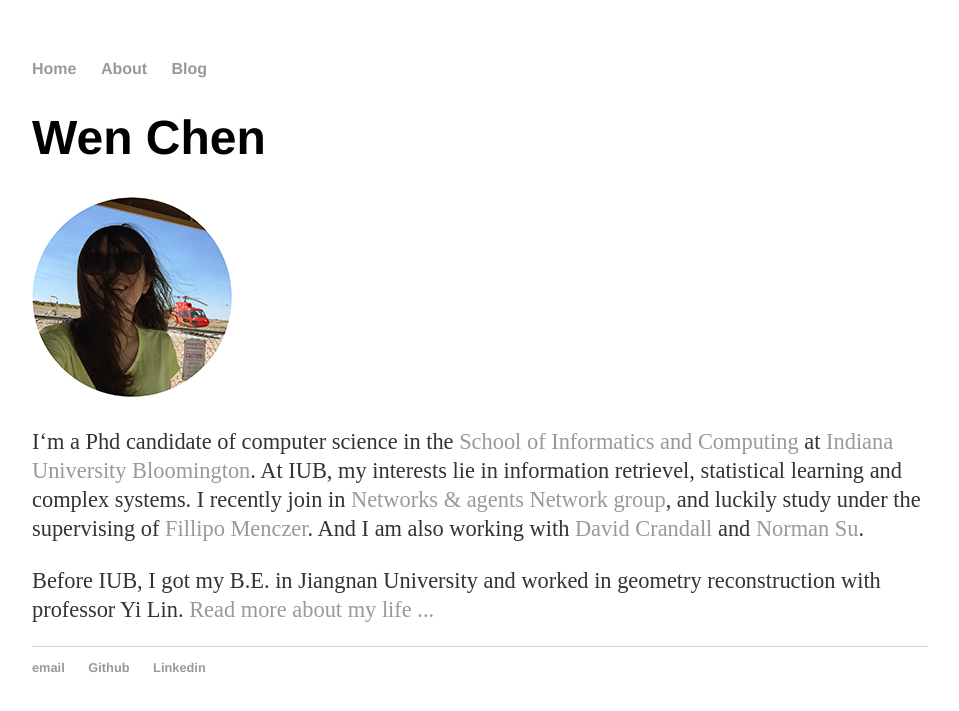
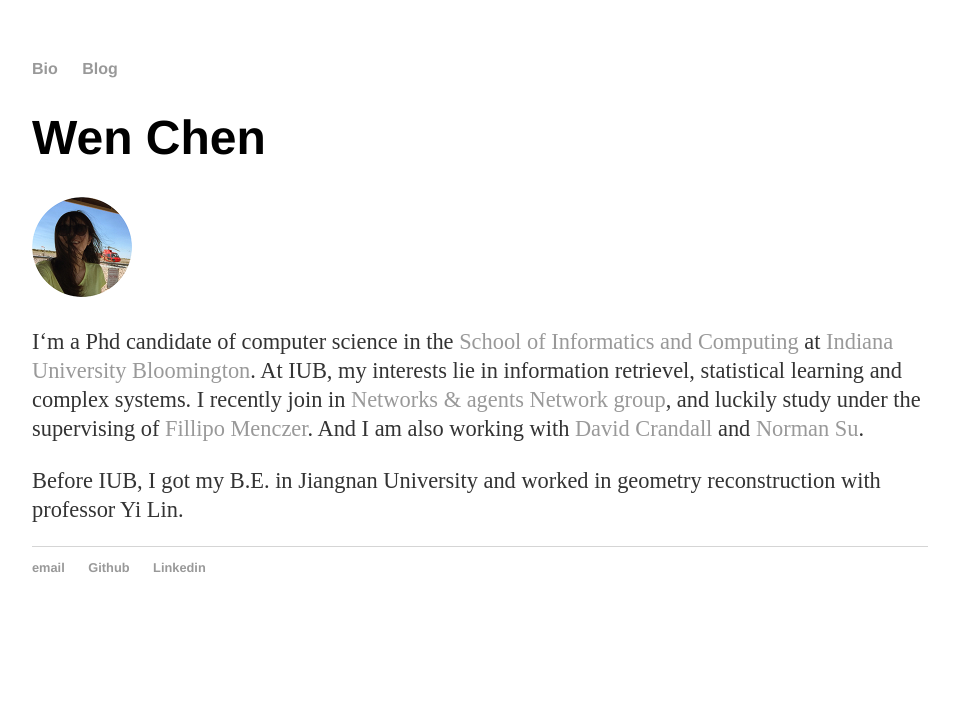
Before and after one commit to roisevege/roisevege.github.io, a Jekyll site: the page built from index.html, in a window 1280 px wide. Shown: the top 711 px of the page, without its empty margins (160-1119 px from the left). Built offline with Jekyll 4.4.1, drawn with Linux system fonts in a browser that asks for light colours.

Commit message:
beta 1.3

```diff
--- a/_layouts/default.html
+++ b/_layouts/default.html
@@ -9,8 +9,7 @@
 	<body>
 		<nav>
 		<ul>
-			<li> <a href = "/">Home</a></li>
-			<li> <a href = "/about">About</a></li>
+			<li> <a href = "/">Bio</a></li>
 			<li> <a href = "/blog"> Blog </a></li>
 		</ul>
 		</nav>
--- a/about/index.html
+++ /dev/null
@@ -1 +0,0 @@
-in construction...
--- a/index.html
+++ b/index.html
@@ -6,11 +6,11 @@ title: Wen Chen's
 	<h1> Wen Chen</h1>
 	<address>
 	<p>
-		<img class = "pure_img" src = "/image/profile.jpg" alt = "Mug Shot of Wen Chen:-)">
+		<img class = "pure_img" src = "/image/profile.jpg" alt = "Mug Shot of Wen Chen:-)" height="100" width="100">
 	</p>
 	</address>
 	<p> I‘m a Phd candidate of computer science in the <a href = "http://www.soic.indiana.edu/index.html">School of Informatics and Computing</a> at <a href = "https://www.indiana.edu/">Indiana University Bloomington</a>. At IUB, my interests lie in information retrievel, statistical learning and complex systems. I recently join in <a href = "http://cnets.indiana.edu/groups/nan/">Networks & agents Network group</a>, and luckily study under the supervising of <a href = "http://cnets.indiana.edu/people/filippo-menczer/">Fillipo Menczer</a>. And I am also working with <a href = "http://www.cs.indiana.edu/~djcran/">David Crandall</a> and <a href = "http://www.normsu.com/">Norman Su</a>.
 	</p>
-	<p> Before IUB, I got my B.E. in Jiangnan University and worked in geometry reconstruction with professor Yi Lin. <a href = "/about"> Read more about my life ...</a></p>
+	<p> Before IUB, I got my B.E. in Jiangnan University and worked in geometry reconstruction with professor Yi Lin.
 
 	</div><!-- /.blurb -->
```
Also changed, not shown: _posts/2015-11-03-wen-chen-site-launched.md (+1 -2 lines).
